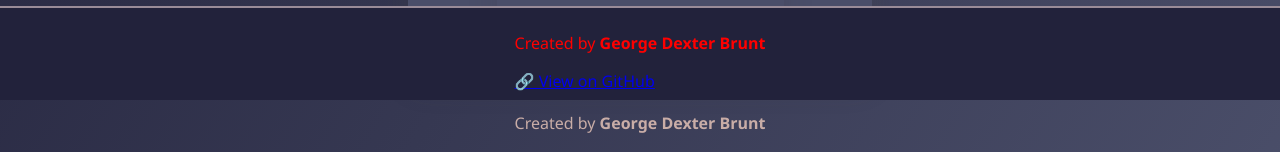
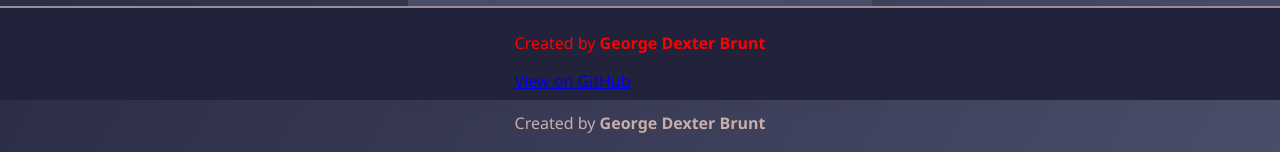
Before and after one commit to GDGB680/startup-project, a React (Vite) app: page / in a window 1280 px wide. Shown: the part 700-852 px from the top of the page. Built offline with nearby package versions, Linux system fonts and the light colour scheme; no server answers.

Commit message:
Update app.jsx

```diff
--- a/src/app.jsx
+++ b/src/app.jsx
@@ -76,7 +76,7 @@ function AppContent() {
         <div>
           <p>Created by <strong>George Dexter Brunt</strong></p>
           <a href="https://github.com/GDGB680/startup-project" target="_blank" rel="noreferrer">
-            🔗 View on GitHub
+            View on GitHub
           </a>
         </div>
       </footer>
```
